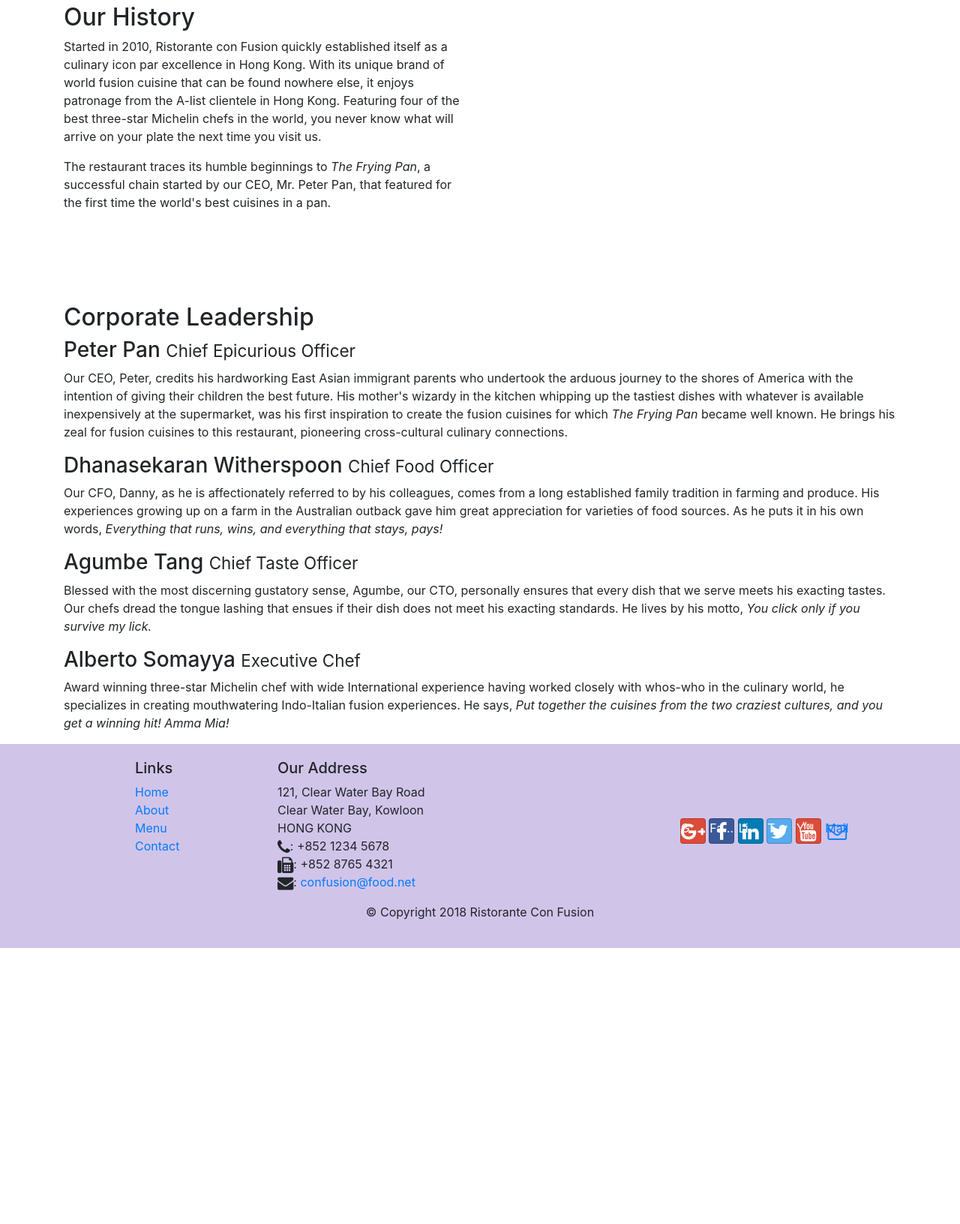
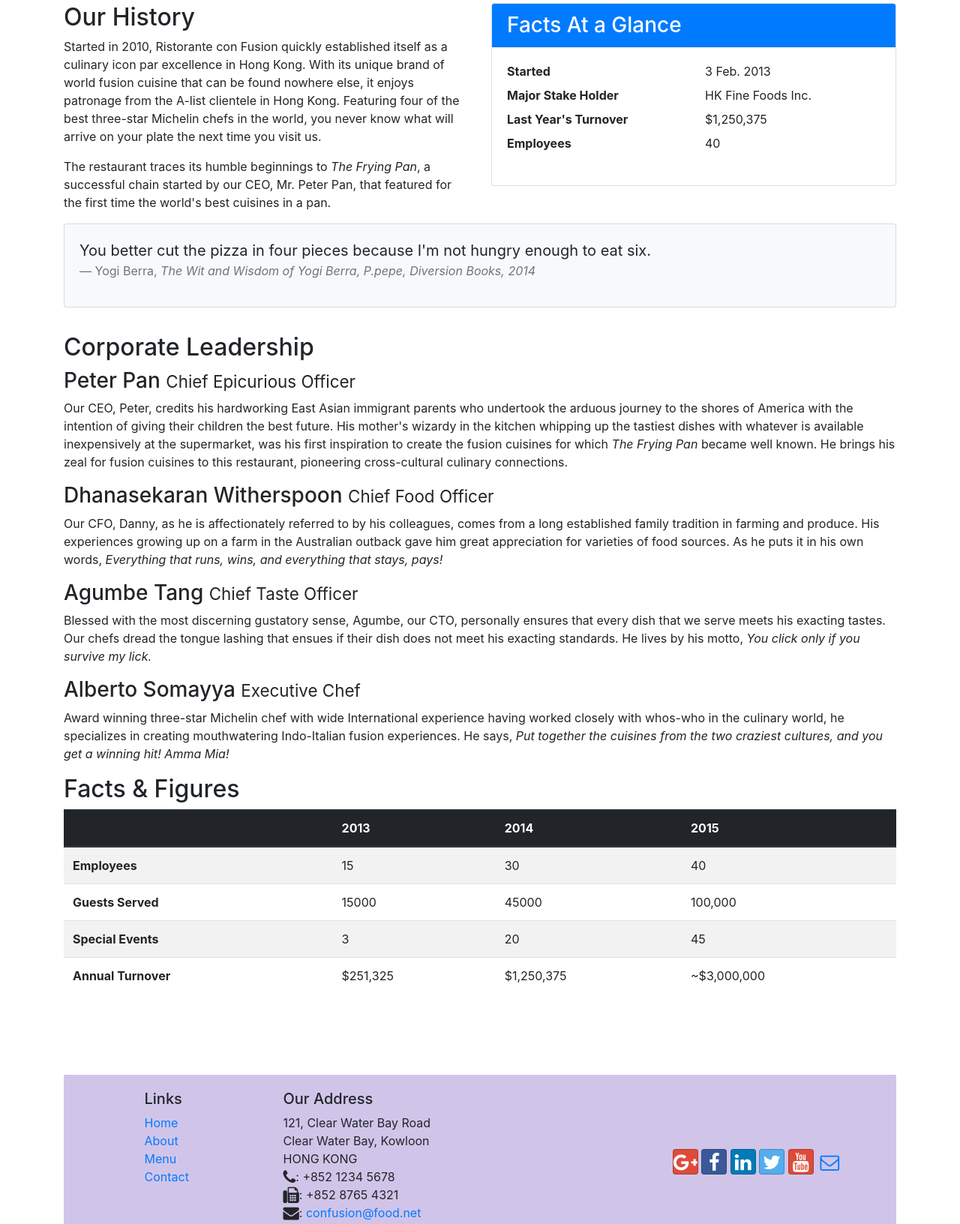
Before and after one commit to Suuareezz/restaurant_bstrap, a website: page aboutus.html in a window 1280 px wide. Shown: the part 481-2113 px from the top of the page at 75% size. Before the commit the page ends 1745 px from the top, so only its background shows below. Drawn offline with nearby package versions, Linux system fonts and the light colour scheme.

Commit message:
alerting users and cards and tables

```diff
--- a/aboutus.html
+++ b/aboutus.html
@@ -21,7 +21,7 @@
             <button class="navbar-toggler" type="button" data-toggle="collapse" data-target="#Navbar">
                 <span class="navbar-toggler-icon"></span>
             </button>
-            <a class="navbar-brand mr-auto" href="#">Ristorante Con Fusion</a>
+            <a class="navbar-brand mr-auto" href="#"><img src="img/logo.png" hieght="30" width="41"></a>
             <div class="collapse navbar-collapse" id="Navbar">
                 <ul class="navbar-nav mr-auto">
                     <li class="nav-item"><a class="nav-link" href="./index.html"><span class="fa fa-home"></span> Home</a></li>
@@ -40,7 +40,7 @@
                     <h1>Ristorante con Fusion</h1>
                     <p>We take inspiration from the World's best cuisines, and create a unique fusion experience. Our lipsmacking creations will tickle your culinary senses!</p>
                 </div>
-                <div col-12 col-sm>
+                <div class="col-12 col-sm">
                 </div>
             </div>
         </div>
@@ -65,13 +65,40 @@
                 <p>Started in 2010, Ristorante con Fusion quickly established itself as a culinary icon par excellence in Hong Kong. With its unique brand of world fusion cuisine that can be found nowhere else, it enjoys patronage from the A-list clientele in Hong Kong.  Featuring four of the best three-star Michelin chefs in the world, you never know what will arrive on your plate the next time you visit us.</p>
                 <p>The restaurant traces its humble beginnings to <em>The Frying Pan</em>, a successful chain started by our CEO, Mr. Peter Pan, that featured for the first time the world's best cuisines in a pan.</p>
             </div>
-            <div class="col-sm-4">
+            <div class="col-sm-6">
+                <div class="card">
+                    <h3 class="card-header bg-primary text-white">Facts At a Glance</h3>
+                    <div class="card-body">
+                        <dl class="row">
+                            <dt class="col-6">Started</dt>
+                                <dd class="col-6">3 Feb. 2013</dd>
+                                <dt class="col-6">Major Stake Holder</dt>
+                                <dd class="col-6">HK Fine Foods Inc.</dd>
+                                <dt class="col-6">Last Year's Turnover</dt>
+                                <dd class="col-6">$1,250,375</dd>
+                                <dt class="col-6">Employees</dt>
+                                <dd class="col-6">40</dd>
+                        </dl>
+                    </div>
+                </div>
             </div>
-        </div>
+
+            <div class="col-12 ">
+                <div class="card card-body bg-light">
+                    <blockquote class="blockquote">
+                        <p class="mb-0">You better cut the pizza in four pieces because I'm not hungry enough to eat six.</p>
+                        <footer class="blockquote-footer">Yogi Berra,
+                            <cite title="Source Title">The Wit and Wisdom of Yogi Berra, P.pepe, Diversion Books, 2014</cite>
+                        </footer>
+                    </blockquote>
+                </div>
+            </div>
 
 
-        <div class="row row-content">
-            <div class="col">
+
+
+
+            <div class="col" style="padding-top: 3%;">
                 <h2>Corporate Leadership</h2>
                 <h3>Peter Pan <small>Chief Epicurious Officer</small></h3>
                 <p class="d-none d-sm-block">Our CEO, Peter, credits his hardworking East Asian immigrant parents who undertook the arduous journey to the shores of America with the intention of giving their children the best future. His mother's wizardy in the kitchen whipping up the tastiest dishes with whatever is available inexpensively at the supermarket, was his first inspiration to create the fusion cuisines for which <em>The Frying Pan</em> became well known. He brings his zeal for fusion cuisines to this restaurant, pioneering cross-cultural culinary connections.</p>
@@ -83,8 +110,54 @@
                 <p class="d-none d-sm-block">Award winning three-star Michelin chef with wide International experience having worked closely with whos-who in the culinary world, he specializes in creating mouthwatering Indo-Italian fusion experiences. He says, <em>Put together the cuisines from the two craziest cultures, and you get a winning hit! Amma Mia!</em></p>
             </div>
        </div>
+       <div class="row row-content">
+           <div class="col-12 col-sm=9">
+               <h2>Facts &amp; Figures</h2>
+               <div class="table-responsive">
+                <table class="table table-striped">
+                    <thead class="thead-dark">
+                        <tr>
+                            <th>&nbsp;</th>
+                            <th>2013</th>
+                            <th>2014</th>
+                            <th>2015</th>
+                        </tr>
+                    </thead>
+                    <tbody>
+                        <tr>
+                            <th>Employees</th>
+                            <td>15</td>
+                            <td>30</td>
+                            <td>40</td>
+                        </tr>
+                        <tr>
+                            <th>Guests Served</th>
+                            <td>15000</td>
+                            <td>45000</td>
+                            <td>100,000</td>
+                        </tr>
+                        <tr>
+                            <th>Special Events</th>
+                            <td>3</td>
+                            <td>20</td>
+                            <td>45</td>
+                        </tr>
+                        <tr>
+                            <th>Annual Turnover</th>
+                            <td>$251,325</td>
+                            <td>$1,250,375</td>
+                            <td>~$3,000,000</td>
+                        </tr>
+                    </tbody>
+                </table>
+            </div>
+           </div>
+           <div class="col-12 col-sm=3">
 
-    </div>
+        </div>
+
+       </div>
+
 
     <footer class="footer">
         <div class="container">
@@ -111,12 +184,12 @@
                 </div>
                 <div class="col-12 col-sm-4 align-self-center">
                     <div class="text-center">
-                        <a class="btn btn-social-icon btn-google" href="http://google.com/+"><i class="fa fa-google-plus fa-lg"></i>Google+</a>
-                        <a class="btn btn-social-icon btn-facebook" href="http://www.facebook.com/profile.php?id="><i class="fa fa-facebook fa-lg"></i>Facebook</a>
-                        <a class="btn btn-social-icon btn-linkedin" href="http://www.linkedin.com/in/"><i class="fa fa-linkedin fa-lg"></i>LinkedIn</a>
-                        <a class="btn btn-social-icon btn-twitter" href="http://twitter.com/"><i class="fa fa-twitter fa-lg"></i>Twitter</a>
-                        <a class="btn btn-social-icon btn-google" href="http://youtube.com/"><i class="fa fa-youtube fa-lg"></i>YouTube</a>
-                        <a class="btn btn-social-icon " href="mailto:"><i class="fa fa-envelope-o fa-lg"></i>Mail</a>
+                        <a class="btn btn-social-icon btn-google" href="http://google.com/+"><i class="fa fa-google-plus fa-lg"></i></a>
+                        <a class="btn btn-social-icon btn-facebook" href="http://www.facebook.com/profile.php?id="><i class="fa fa-facebook fa-lg"></i></a>
+                        <a class="btn btn-social-icon btn-linkedin" href="http://www.linkedin.com/in/"><i class="fa fa-linkedin fa-lg"></i></a>
+                        <a class="btn btn-social-icon btn-twitter" href="http://twitter.com/"><i class="fa fa-twitter fa-lg"></i></a>
+                        <a class="btn btn-social-icon btn-google" href="http://youtube.com/"><i class="fa fa-youtube fa-lg"></i></a>
+                        <a class="btn btn-social-icon " href="mailto:"><i class="fa fa-envelope-o fa-lg"></i></a>
                     </div>
                 </div>
            </div>
```
Also changed, not shown: contactus.html (+1 -1 lines), index.html (+40 -9 lines), img/alberto.png (added), img/buffet.png (added), img/logo.png (added), img/uthappizza.png (added), 1 other file.
